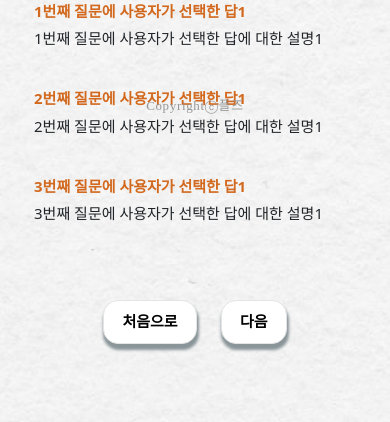
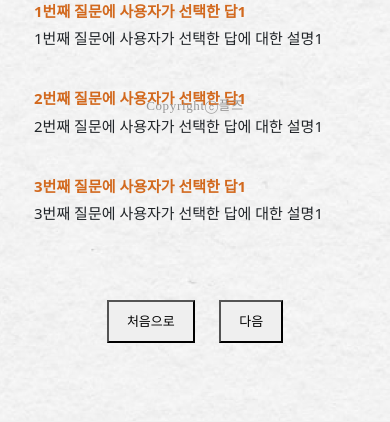
Before and after one commit to 2hongbi/puljibsa, a Django app: page /result/ in a window 390 px wide. Shown: the part 722-1144 px from the top of the page. After the commit the page ends 1068 px from the top, so only its background shows below. Run offline with Django 4.2, Linux system fonts and the light colour scheme; some libraries are stand-ins or nearby versions.

Commit message:
fix error in css

```diff
--- a/puljibsa/static/css/etc.css
+++ b/puljibsa/static/css/etc.css
@@ -121,21 +121,6 @@ th, td {
     padding:10px 18px;
   }
 
-  .pageBtn {
-    box-shadow: 1px 5px 3px 1px #899599;
-    background-color: #fff;
-    border-radius:15px;
-    border:1px solid #e4e4e4;
-    display:inline-block;
-    cursor:pointer;
-    color:#000000;
-    font-family: 'Nanum Gothic', serif;
-    font-size:15px;
-    font-weight:bold;
-    padding:10px 18px;
-    text-decoration:none;
-  }
-
   .pageBtn:hover {
     background-color:transparent;
   }
--- a/puljibsa/static/js/checkbox.js
+++ b/puljibsa/static/js/checkbox.js
@@ -179,7 +179,7 @@ function removeElement() {
 function uploadTextData(){
     $.ajax({
         type : 'POST',  //전송 방식
-        url : '',
+        url : 'result/',
         data : {
             textData: arTest
         }
--- a/puljibsa/templates/etc.html
+++ b/puljibsa/templates/etc.html
@@ -30,6 +30,7 @@
     </div>
 
 <script src="{% static 'js/start.js' %}" charset="utf-8"></script>
+<script src="{% static 'js/checkbox.js' %}" charset="utf-8"></script>
 <script src="{% static 'js/result.js' %}" charset="utf-8"></script>
 </body>
 </html>
```
